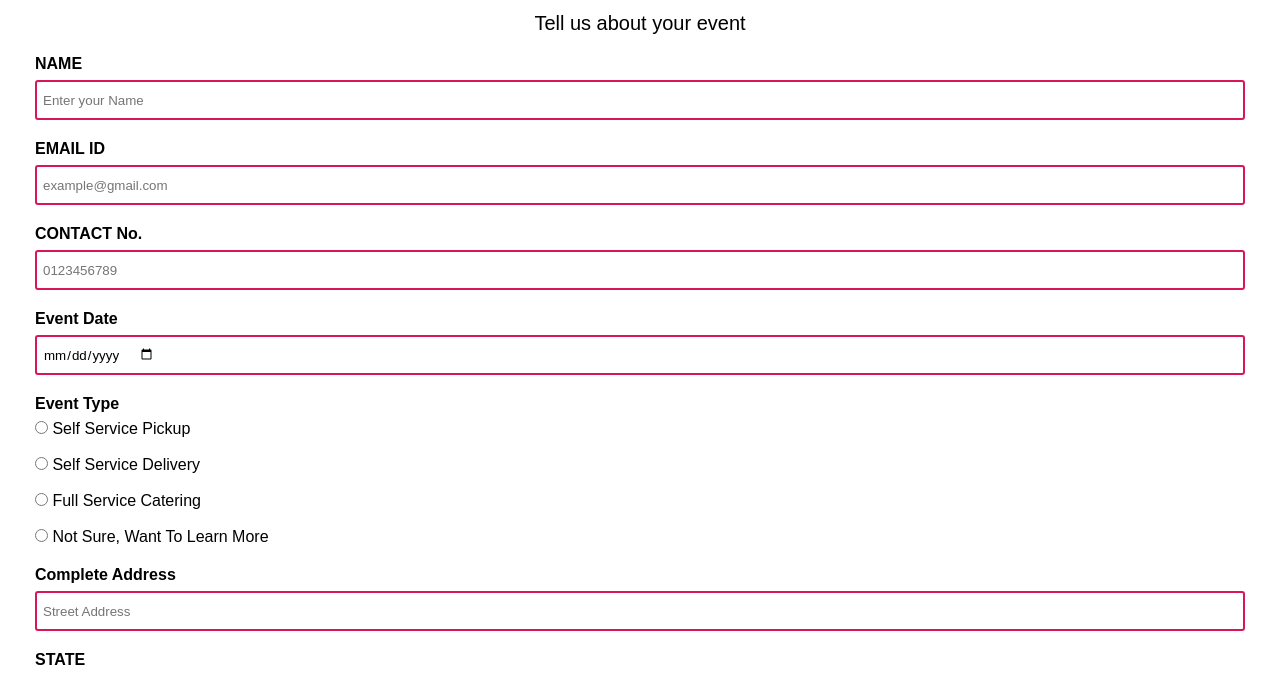
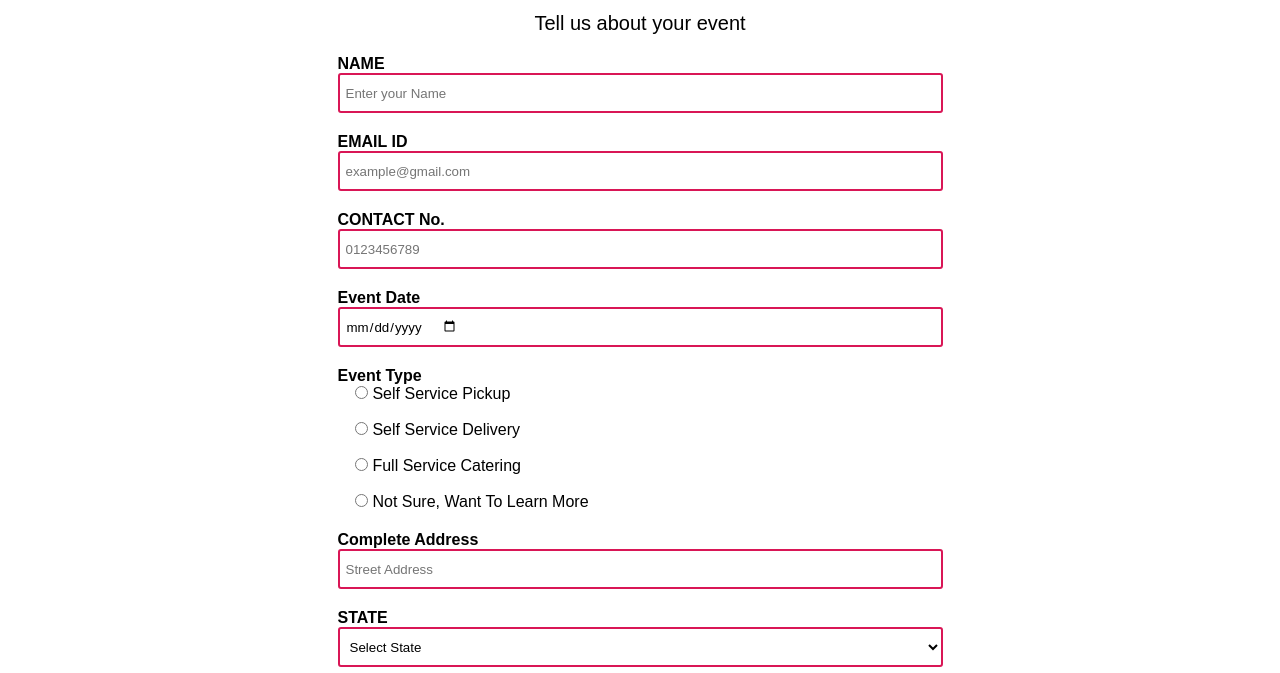
Before and after one commit to DharshiBalasubramaniyam/ice-cream-parlour-website, a plain HTML site: page catering.html in a window 1280 px wide. Shown: the part 231-904 px from the top of the page. Drawn offline with Linux system fonts and the light colour scheme; a script that the page names is missing; a web font is replaced by a local one.

Commit message:
Update catering.html

```diff
--- a/catering.html
+++ b/catering.html
@@ -64,42 +64,42 @@
         <form class="form-contents">
 
             <div class="indv-text">
-                <label for="name" class="text">NAME</label>
-                <input type="text" class="form-text" id="name" name="name" placeholder="Enter your Name" required />
+                <label for="name" class="text" style="text-align: left; width: 50%; margin: auto;">NAME</label>
+                <input type="text" style="width: 50%; margin: auto;" class="form-text" id="name" name="name" placeholder="Enter your Name" required />
             </div>
 
             <div class="indv-text">
-                <label for="email" class="text">EMAIL ID</label>
-                <input type="email" class="form-text" placeholder="example@gmail.com" required>
+                <label for="email" class="text" style="text-align: left; width: 50%; margin: auto;">EMAIL ID</label>
+                <input type="email" style="width: 50%; margin: auto;"class="form-text" placeholder="example@gmail.com" required>
             </div>
 
             <div class="indv-text">
-                <label for="contact" class="text">CONTACT No.</label>
-                <input type="tel" class="form-text" name="" id="" placeholder="0123456789" required>
+                <label for="contact" class="text" style="text-align: left; width: 50%; margin: auto;">CONTACT No.</label>
+                <input type="tel" style="width: 50%; margin: auto;" class="form-text" name="" id="" placeholder="0123456789" required>
             </div>
 
             <div class="indv-text">
-                <label for="eventdate" class="text">Event Date</label>
-                <input type="date" class="form-text" name="" id="dateInput" required>
+                <label for="eventdate" class="text" style="text-align: left; width: 50%; margin: auto;">Event Date</label>
+                <input type="date" style="width: 50%; margin: auto;" class="form-text" name="" id="dateInput" required>
             </div>
 
             <div class="indv-text">
-                <label for="eventtype" class="text">Event Type</label>
-                <input type="radio" id="self-pickup" name="indoor-outdoor" value="self-pickup"> Self Service Pickup<br><br>
-                <input type="radio" id="self-delivery" name="indoor-outdoor" value="self-delivery"> Self Service Delivery<br><br>
-                <input type="radio" id="full-service" name="indoor-outdoor" value="full-service"> Full Service Catering<br><br>
-                <input type="radio" id="not-sure" name="indoor-outdoor" value="not-sure"> Not Sure, Want To Learn More
+                <label for="eventtype" class="text" style="text-align: left; width: 50%; margin: auto;">Event Type</label>
+                <input type="radio" style="margin-left: 320px; " id="self-pickup" name="indoor-outdoor" value="self-pickup"> Self Service Pickup<br><br>
+                <input type="radio" style="margin-left: 320px;" id="self-delivery" name="indoor-outdoor" value="self-delivery"> Self Service Delivery<br><br>
+                <input type="radio"style="margin-left: 320px;" id="full-service" name="indoor-outdoor" value="full-service"> Full Service Catering<br><br>
+                <input type="radio" style="margin-left: 320px;" id="not-sure" name="indoor-outdoor" value="not-sure"> Not Sure, Want To Learn More
             </div>
 
             <div class="indv-text">
-                <label for="add1" class="text">Complete Address</label>
-                <input type="text" class="form-text" name="" id="" placeholder="Street Address"
+                <label for="add1" class="text" style="text-align: left; width: 50%; margin: auto;">Complete Address</label>
+                <input type="text" style="width: 50%; margin: auto;"  class="form-text" name="" id="" placeholder="Street Address"
                     required>
             </div>
 
             <div class="indv-text">
-                <label for="state" class="text">STATE</label>
-                <select class="form-text" id="state" required>
+                <label for="state" class="text" style="text-align: left; width: 50%; margin: auto;">STATE</label>
+                <select class="form-text" style="width: 50%; margin: auto;" id="state" required>
                   <option value="">Select State</option>
                   <option value="Andhra Pradesh">Andhra Pradesh</option>
                   <option value="Arunachal Pradesh">Arunachal Pradesh</option>
@@ -132,8 +132,8 @@
                 </select>
               </div>
 
-            <div style="display: flex; margin: 20px;" class="btn">
-                <button type="reset" class="btn-style" value="RESET">RESET</button>
+            <div style="display: flex ;width: 50%; margin: auto;" class="btn">
+                <button type="reset" class="btn-style"  value="RESET">RESET</button>
                 <button type="submit" value="SUMBIT" class="btn-style">SUBMIT</button>
             </div>
 
```
